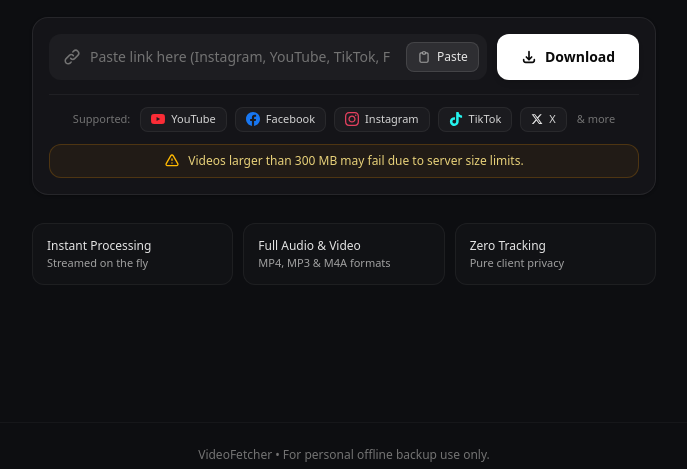
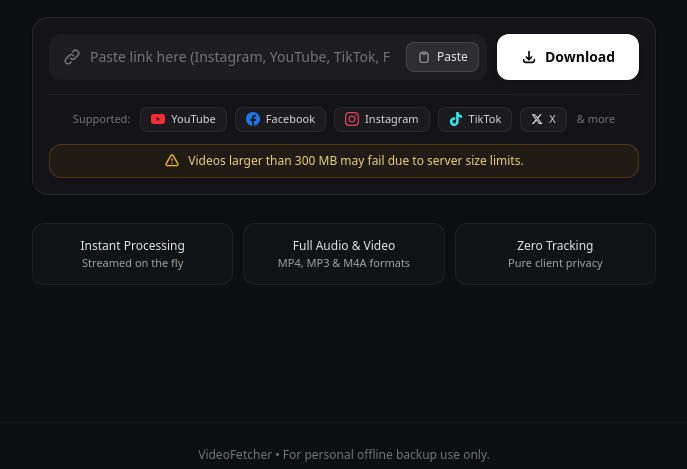
Before and after one commit to phonewinttun-dev/VideoFetcher-Python, a FastAPI app: page / in a window 1280 px wide. Shown: the part 313-782 px from the top of the page, without its empty margins (296-983 px from the left). Run offline with FastAPI, Linux system fonts and the light colour scheme; style sheets or scripts are compiled from the project's sources; some libraries are stand-ins or nearby versions.

Commit message:
style(ui): center-align text in highlight cards

```diff
--- a/app/templates/index.html
+++ b/app/templates/index.html
@@ -167,19 +167,19 @@
       </div>
     </section>
 
-    <!-- Value Highlights Strip (Clean Minimalist Cards - Text Only) -->
+    <!-- Value Highlights Strip (Clean Minimalist Cards - Text Only & Centered) -->
     <div class="grid grid-cols-1 sm:grid-cols-3 gap-2.5 text-xs">
-      <div class="p-3.5 rounded-xl bg-white/[0.02] border border-white/[0.05] hover:border-white/[0.1] transition-colors">
+      <div class="p-3.5 rounded-xl bg-white/[0.02] border border-white/[0.05] hover:border-white/[0.1] transition-colors flex flex-col items-center justify-center text-center">
         <div class="font-medium text-neutral-200">Instant Processing</div>
         <div class="text-[11px] text-neutral-400 mt-0.5">Streamed on the fly</div>
       </div>
 
-      <div class="p-3.5 rounded-xl bg-white/[0.02] border border-white/[0.05] hover:border-white/[0.1] transition-colors">
+      <div class="p-3.5 rounded-xl bg-white/[0.02] border border-white/[0.05] hover:border-white/[0.1] transition-colors flex flex-col items-center justify-center text-center">
         <div class="font-medium text-neutral-200">Full Audio &amp; Video</div>
         <div class="text-[11px] text-neutral-400 mt-0.5">MP4, MP3 &amp; M4A formats</div>
       </div>
 
-      <div class="p-3.5 rounded-xl bg-white/[0.02] border border-white/[0.05] hover:border-white/[0.1] transition-colors">
+      <div class="p-3.5 rounded-xl bg-white/[0.02] border border-white/[0.05] hover:border-white/[0.1] transition-colors flex flex-col items-center justify-center text-center">
         <div class="font-medium text-neutral-200">Zero Tracking</div>
         <div class="text-[11px] text-neutral-400 mt-0.5">Pure client privacy</div>
       </div>
```
